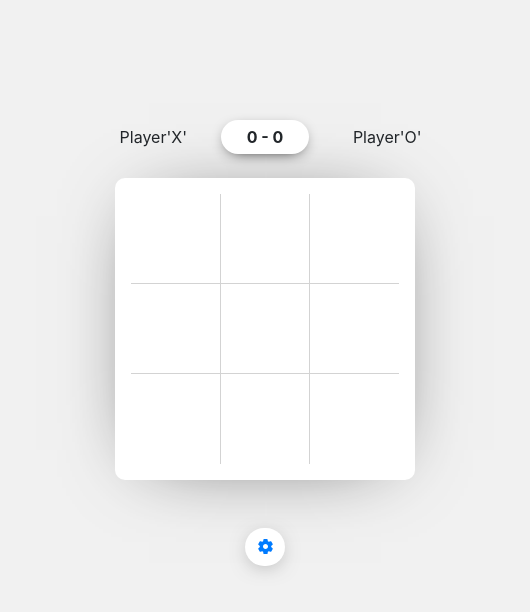
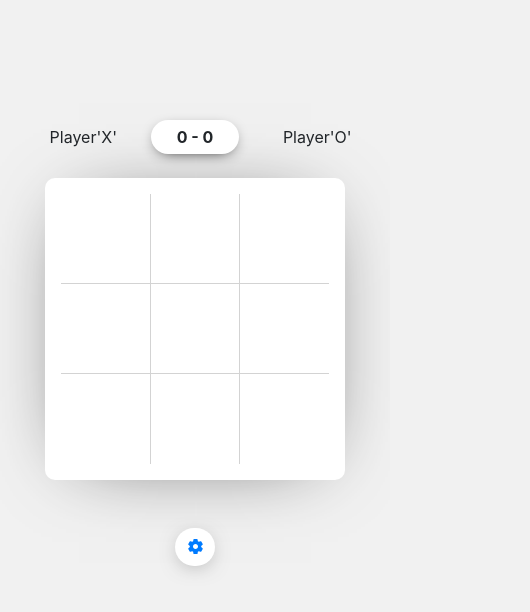
Before and after one commit to abhinandshetty/tictactoe, a React (Create React App) app: page /gameplay in a window 390 px wide. Shown: the top 612 px of the page, 530 px wide, since content can reach past the window. Built offline with nearby package versions, Linux system fonts and the light colour scheme.

Commit message:
Fixed incorrect CSS

```diff
--- a/src/App.css
+++ b/src/App.css
@@ -180,8 +180,8 @@
 @media screen and (max-width: 500px) {
   .card-bg, .game-card-bg{
     background-color: transparent;
-    width: '';
-    height: '';
+    width: 350px !important;
+    height: '' !important;
     -webkit-box-shadow: 0px 0px 0px 0px rgba(0,0,0,0.75);
     -moz-box-shadow: 0px 0px 0px 0px rgba(0,0,0,0.75);
     box-shadow: 0px 0px 0px 0px rgba(0,0,0,0.75);
```
